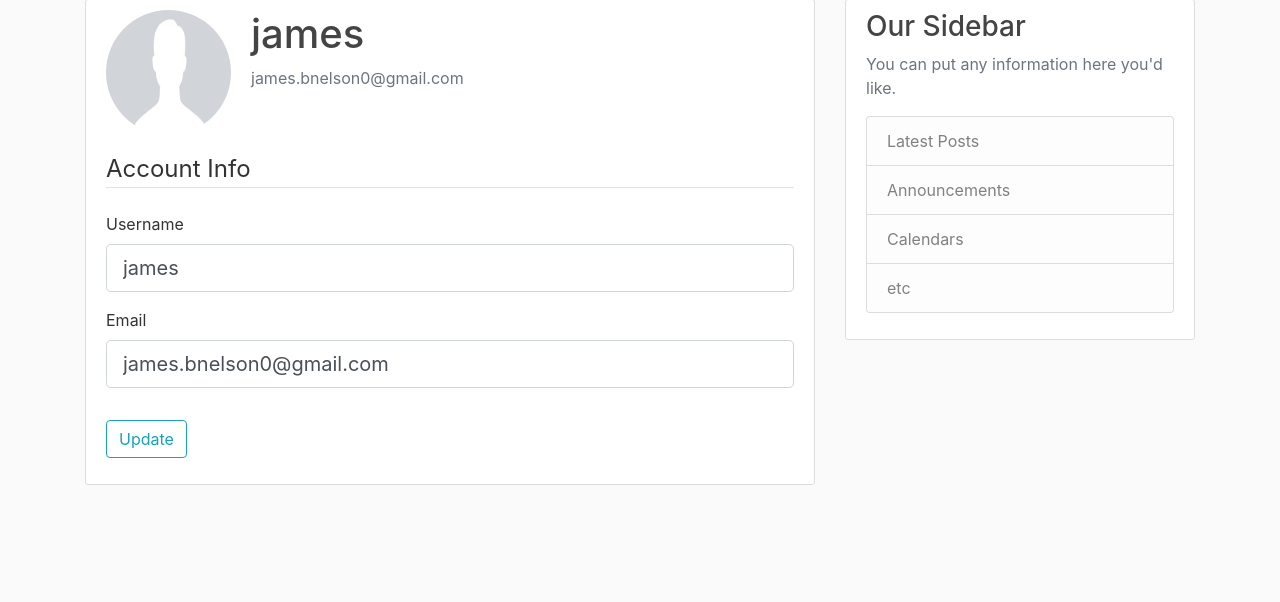
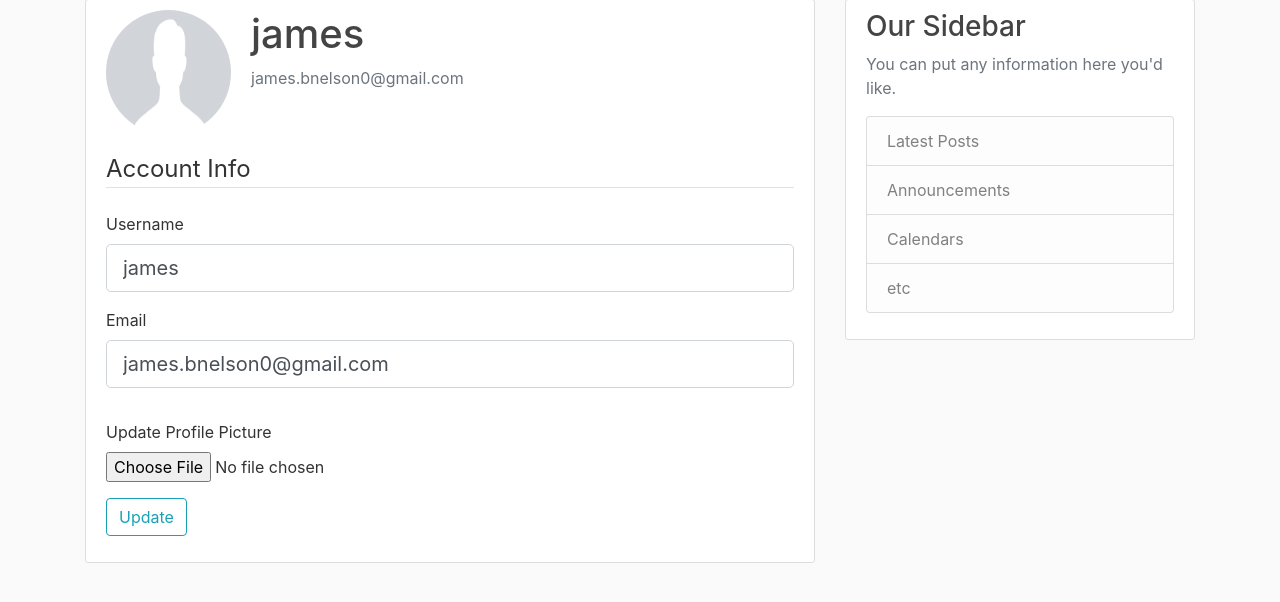
Before and after one commit to jbnelson0/flaskBlog, a Flask app: page /account in a window 1280 px wide. Shown: the part 81-683 px from the top of the page. Run offline with Flask 2, Linux system fonts and the light colour scheme; a user stored in the database is signed in; some libraries are stand-ins or nearby versions.

Commit message:
image handling

```diff
--- a/flaskblog/forms.py
+++ b/flaskblog/forms.py
@@ -1,4 +1,5 @@
 from flask_wtf import FlaskForm
+from flask_wtf.file import FileField, FileAllowed
 from wtforms import StringField, PasswordField, SubmitField, BooleanField
 from wtforms.validators import DataRequired, Length, Email, EqualTo, ValidationError
 from flaskblog.models import User
@@ -32,6 +33,7 @@ class LoginForm(FlaskForm):
 class UpdateAccountForm(FlaskForm):
     username = StringField('Username', validators=[DataRequired(), Length(min=2, max=20)])
     email = StringField('Email', validators=[DataRequired(), Email()])
+    picture = FileField('Update Profile Picture', validators=[FileAllowed(['jpg', 'png'])])
     submit = SubmitField('Update')
 
     def validate_username(self, username):
--- a/flaskblog/routes.py
+++ b/flaskblog/routes.py
@@ -1,8 +1,12 @@
+import secrets
+import os
+from PIL import Image
 from flask import render_template, url_for, flash, redirect, request
 from flaskblog import app, db, bcrypt
 from flaskblog.forms import RegistrationForm, LoginForm, UpdateAccountForm
 from flaskblog.models import User, Post
 from flask_login import login_user, current_user, logout_user, login_required
+
 
 
 posts = [
@@ -71,11 +75,29 @@ def logout():
     logout_user()
     return redirect(url_for('home'))
 
+def save_picture(form_picture):
+    random_hex = secrets.token_hex(8)
+    # _ replaces any variable you want to throw away -- here it is f_name would replace the _ in next line
+    _, f_ext = os.path.splitext(form.picture.filename)
+    picture_fn = random_hex + f_ext
+    #this updates the picture and file name uploaded for future saving/use
+    picture_path = os.path.join(app.route_path, 'static/profile_pics', picture_fn)
+    #resize image before saving and save file to db with file name/path created above
+    output_size = (125, 125)
+    i = Image.open(form_picture)
+    i.thumbnail(output_size)
+    i.save(picture_path)
+
+    return picture_fn
+
 @app.route("/account", methods=['GET', 'POST'])
 @login_required
 def account():
     form = UpdateAccountForm()
     if form.validate_on_submit():
+        if form.picture.data:
+            picture_file = save_picture(form.picture.data)
+            current_user.image_file = picture_file
         current_user.username = form.username.data
         current_user.email = form.email.data
         db.session.commit()
--- a/flaskblog/templates/account.html
+++ b/flaskblog/templates/account.html
@@ -8,13 +8,13 @@
         <p class="text-secondary">{{ current_user.email }}</p>
       </div>
     </div>
-      <form action="" method="post">
+      <!-- multipart/form-data parses errors with easier readability -->
+      <form action="" method="post" enctype="multipart/form-data">
         {{ form.hidden_tag() }}
         <fieldset class="form-group">
           <legend class="border-bottom mb-4">Account Info</legend>
           <div class="form-group">
             {{ form.username.label(class="form-control-label") }}
-
             <!-- If errors, catch and print them -->
             {% if form.username.errors %}
               {{ form.username(class="form-control form-control-lg is-invalid") }}
@@ -24,7 +24,7 @@
                 {% endfor %}
               </div>
             {% else %}
-            {{ form.username(class="form-control form-control-lg") }}
+              {{ form.username(class="form-control form-control-lg") }}
             {% endif %}
           </div>
           <div class="form-group">
@@ -38,10 +38,19 @@
                 {% endfor %}
               </div>
             {% else %}
-            {{ form.email(class="form-control form-control-lg") }}
+              {{ form.email(class="form-control form-control-lg") }}
             {% endif %}
           </div>
         </fieldset>
+        <div class="form-group">
+          {{ form.picture.label() }}
+          {{ form.picture(class="form-control-file") }}
+          {% if form.picture.errors %}
+            {% for error in form.picture.errors %}
+              <span class="text-danger">{{ error }}</span><br>
+            {% endfor %}
+          {% endif %}
+        </div>
         <div class="form-group">
           {{ form.submit(class="btn btn-outline-info") }}
         </div>
```
Also changed, not shown: flaskblog/site.db.
